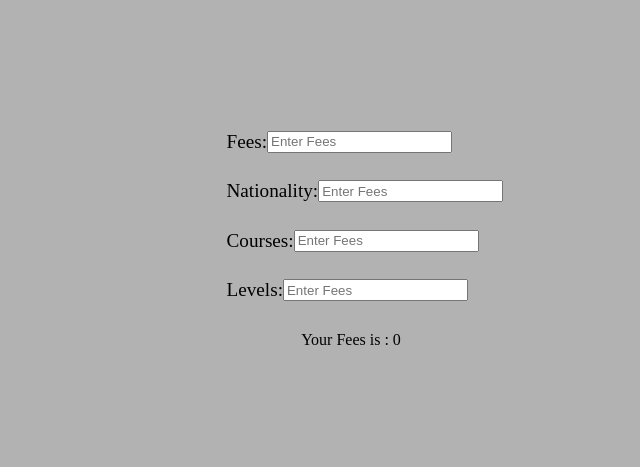
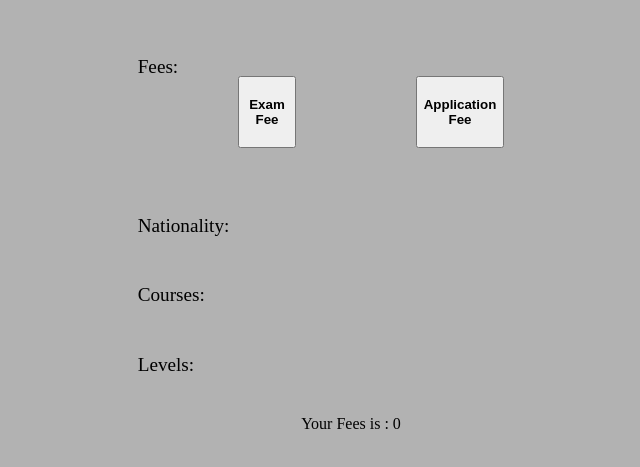
Before and after one commit to AbhishekChahar/Shloka_Assignment, a React (Create React App) app: page / in a window 1280 px wide. Shown: the part 159-626 px from the top of the page, without its empty margins (289-929 px from the left). Built offline with nearby package versions, Linux system fonts and the light colour scheme.

Commit message:
Changed design

```diff
--- a/src/App.js
+++ b/src/App.js
@@ -1,30 +1,41 @@
-import React, {useState} from 'react';
-import axios from 'axios';
-import './App.css';
-import OptionButton from './Option.js';
-var json = require('./data.json');
+import Fees from "./Fees";
+import Nationality from './Nationality';
+import Courses from './Courses';
+import Level from './Level';
+import React, { useState } from "react";
+import axios from "axios";
+import "./App.css";
+var json = require("./data.json");
 
-const App=()=> {
+const App = () => {
+  var calculatedFees = 0;
+  const [selectednationalityvalue, setSelectednationalityvalue] = useState("");
+  const [selectedCoursevalue, setSelectedCoursevalue] = useState("");
+  const [selectedLevelvalue, setSelectedLevelvalue] = useState("");
 
 
-  var calculatedFees = 0 ;
-  const [predictedFees, setPredictedFees] = useState([]);
-  console.log(json);
-  console.log("hila dlaana");
-  var data =json;
+  var data = json;
 
-
-  var feesKeys = [];
-  var nationalitiesKeys=[]
+  var feestypeKeys = [];
+  var nationalitiesKeys = [];
   var coursesKeys = ["Medical", "Dentist", "Ayurveda"];
   var levelKeys = [];
 
-  var feeskeys = Object.keys(json);
-  console.log(feeskeys);
+  var feesKeys = Object.keys(json);
+  console.log(feesKeys);
   let value = "Exam Fee";
   var feesObj = json.value;
   console.log(feesObj);
   console.log(value);
+
+  // function onClick($this) {
+  //   var val = $this.previousElementSibling.value;
+  //   if(val == ''){
+  //       console.log('no input');
+  //   }else{
+  //      console.log(val);
+  //   }
+  // }
 
   // nationalitiesKeys = Object.keys(json.value);
   // console.log(nationalitiesKeys)
@@ -46,8 +57,12 @@ const App=()=> {
   // }
 
 
-    console.log("hila la na")
 
+  const getnationalityvalue = (e) => {
+    setSelectednationalityvalue(e.target.value);
+    console.log();
+    console.log(e);
+  };
 
   return (
     <div className="app">
@@ -58,31 +73,36 @@ const App=()=> {
           </button>
         </div> */}
 
+      <form className="fees-form">
+        <Fees/>
 
-        <form className="fees-form">
-          <label className="fees-form__label" >Fees:
-          <input className="input" type = "number" placeholder ="Enter Fees" />
+        <label className="fees-form__label">
+          Nationality:
+          {/* <Option value = "Indian"/>
+          <Option value = "Foreigner"/>
+          <Option value = "NRI"/>
+          <Option value = "SAARC"/> */}
+
         </label>
 
-          <label className="fees-form__label">Nationality:
-          <input className="input" type = "number" placeholder ="Enter Fees" />
+        <label className="fees-form__label">
+          Courses:
+          {/* <Option value = "Medical"/>
+          <Option value = "Ayurveda"/>
+          <Option value = "Dental"/> */}
         </label>
 
-          <label className="fees-form__label">Courses:
-          <input className="input" type = "number" placeholder ="Enter Fees" />
-
+        <label className="fees-form__label">
+          Levels:
+          {/* <Option value = "UG"/>
+          <Option value = "UGD"/>
+          <Option value = "PG"/> */}
         </label>
-          <label className="fees-form__label">Levels:
-          <input className="input" type = "number" placeholder ="Enter Fees" />
-          </label>
-
       </form>
 
       <p> Your Fees is : {calculatedFees}</p>
-
     </div>
   );
-
-}
+};
 
 export default App;
--- /dev/null
+++ b/src/Fees.js
@@ -0,0 +1,35 @@
+import React,{useState} from "react";
+var data = require("./data.json");
+
+
+const Fees = () => {
+
+  const [selectedfeesvalue, setSelectedfeesvalue] = useState("");
+
+    var feesvalues = Object.keys(data);
+
+    const getfeesvalue = (e) => {
+        setSelectedfeesvalue(e.target.value);
+        console.log(selectedfeesvalue);
+    };
+
+    return (
+    <>
+      <label className="fees-form__label">
+        Fees:
+        { feesvalues &&
+          feesvalues.map((comment) => {
+            return (
+              <div style={{ alignItems: "center", margin: "20px 60px" }}>
+                <button id="button" value={comment} onClick={getfeesvalue}>
+                  <h4>{comment}</h4>
+                </button>
+              </div>
+            );
+          })}
+      </label>
+    </>
+  );
+};
+
+export default Fees;
--- /dev/null
+++ b/src/Nationality.js
@@ -0,0 +1,35 @@
+import React,{useState} from "react";
+var data = require("./data.json");
+
+
+const Nationality = () => {
+
+  const [selectedNationalityvalue, setSelectedNationalityvalue] = useState("");
+
+    // var Nationalityvalues = Object.keys(data);
+
+    const getNationalityvalue = (e) => {
+        setSelectedNationalityvalue(e.target.value);
+        console.log(selectedNationalityvalue);
+    };
+
+    return (
+    <>
+      <label className="fees-form__label">
+        Nationality:
+        { data["Exam Fee"] &&
+          data["Exam Fee"].map((comment) => {
+            return (
+              <div style={{ alignItems: "center", margin: "20px 60px" }}>
+                <button id="button" value={comment} onClick={getNationalityvalue}>
+                  <h4>{comment}</h4>
+                </button>
+              </div>
+            );
+          })}
+      </label>
+    </>
+  );
+};
+
+export default Nationality;
--- a/src/Option.js
+++ /dev/null
@@ -1,11 +0,0 @@
-import React from 'react'
-
-const Option = (props) => {
-    return (
-        <div>
-            <button>{props.value}</button>
-        </div>
-    )
-}
-
-export default Option
--- a/src/data.json
+++ b/src/data.json
@@ -57,4 +57,6 @@
       }
     }
   }
+
+
 }
```
Also changed, not shown: src/Courses.js (added), src/Level.js (added), 16 other files (tests, documents, lock files or other folders). Lines whose indentation alone changed are shown as unchanged.
